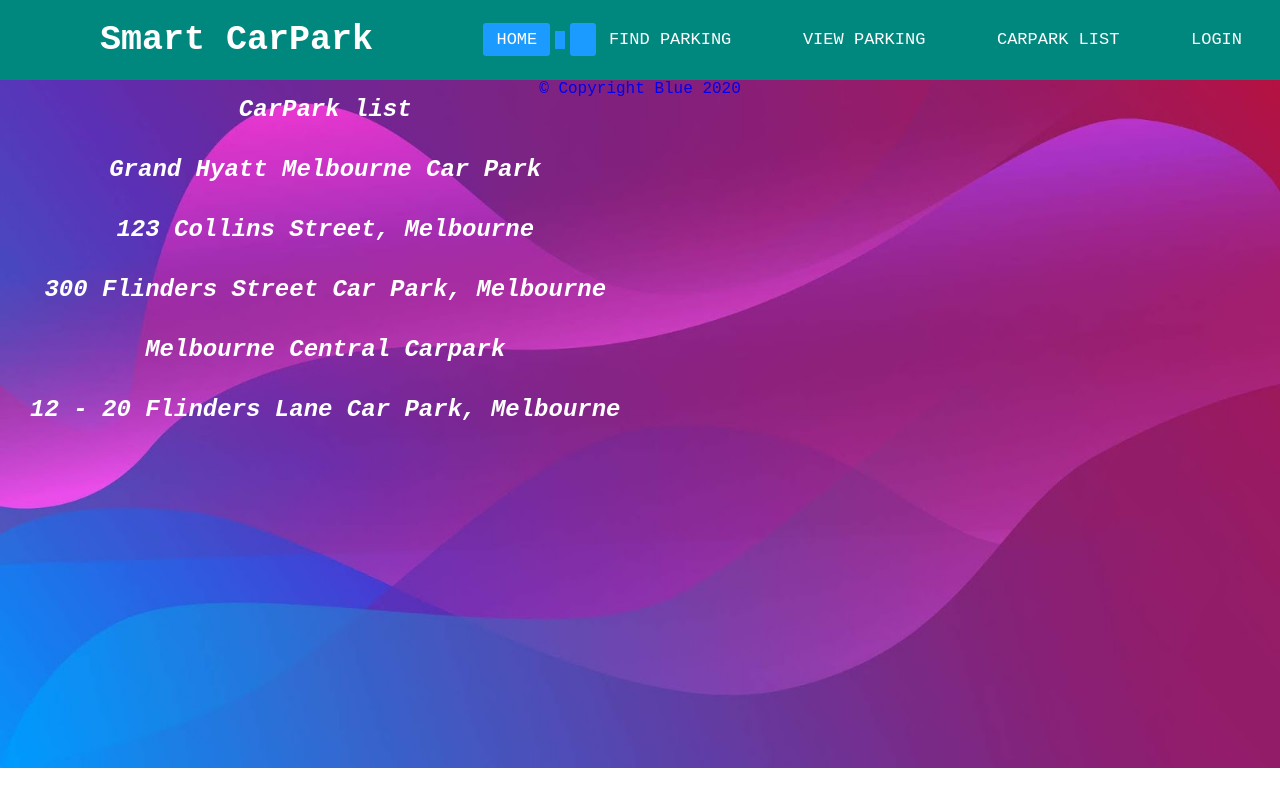
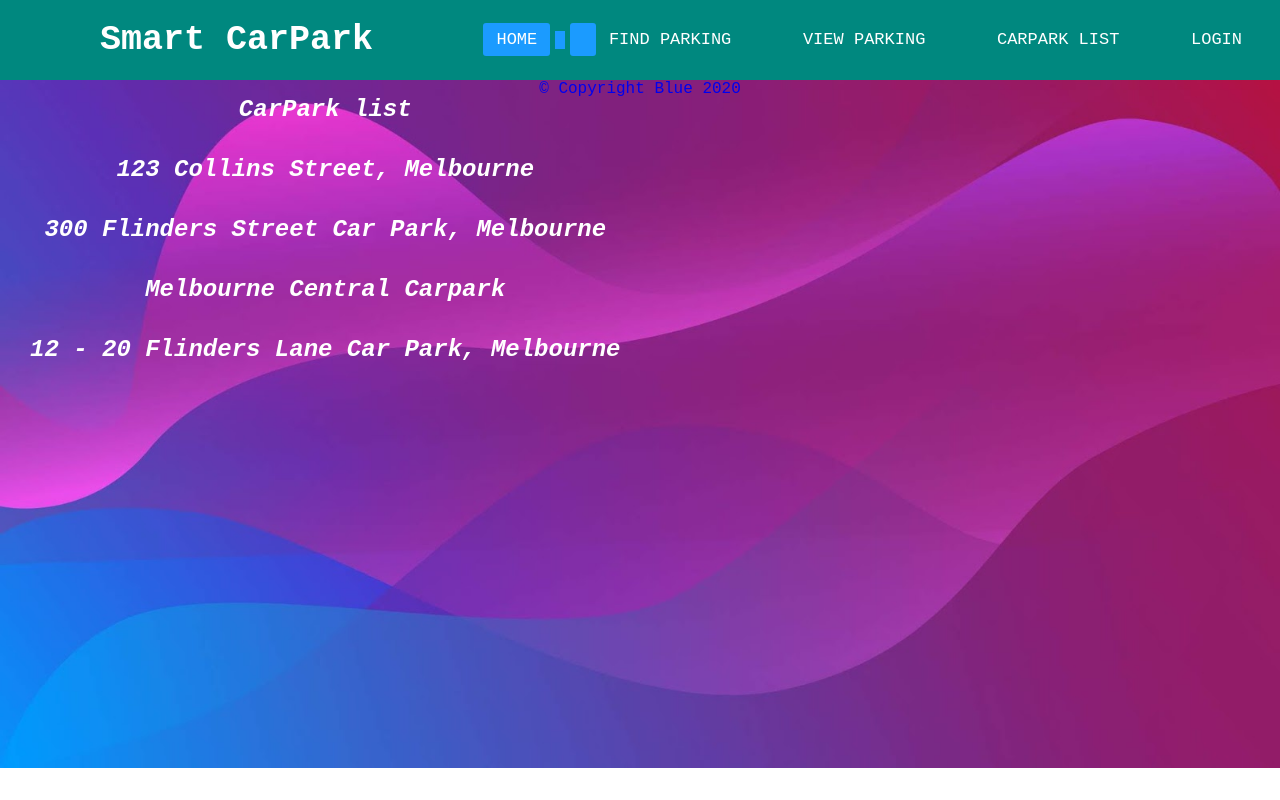
Before and after one commit to Husseinm1/CarParkSystem, a website: page web/car/Carparklist.html in a window 1280 px wide. Drawn offline with Linux system fonts and the light colour scheme.

Commit message:
New version

```diff
--- a/web/car/Carparklist.html
+++ b/web/car/Carparklist.html
@@ -31,10 +31,7 @@
   </body>
   <h2>
     CarPark list
-    <p>
-        Grand Hyatt Melbourne Car Park
 
-      </p>
       <p>
        123 Collins Street, Melbourne
 
```
